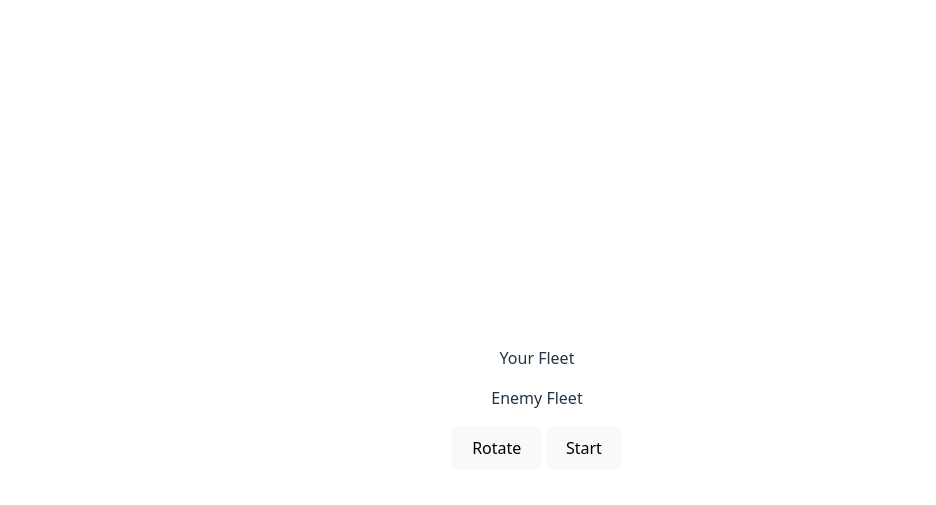
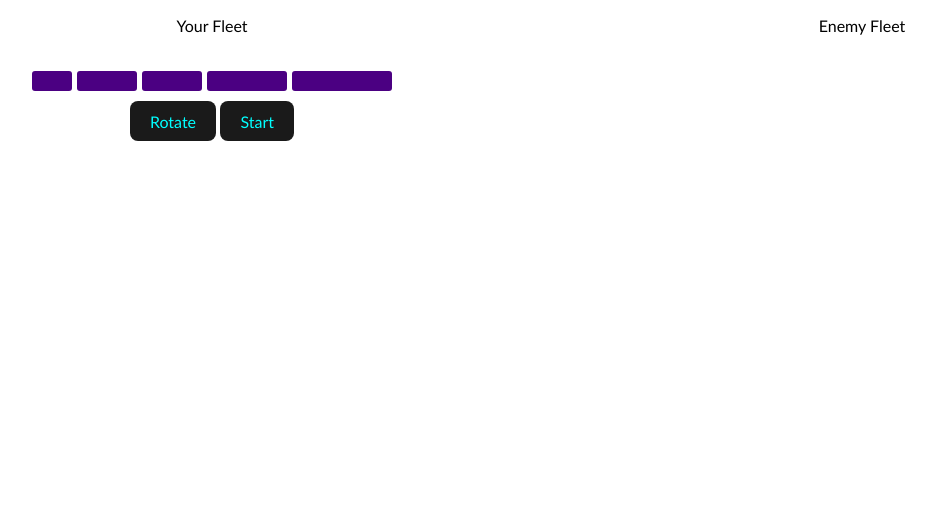
Before and after one commit to PriceLlewellyn/BomberCommand, a website built with Vite: page index.html in a window 1280 px wide. Shown: the whole page, without its empty margins (103-1039 px from the left). Built offline with nearby package versions, Linux system fonts and the light colour scheme.

Commit message:
started developing style of ships

```diff
--- a/src/style.css
+++ b/src/style.css
@@ -1,67 +1,16 @@
-:root {
-  font-family: system-ui, Avenir, Helvetica, Arial, sans-serif;
-  line-height: 1.5;
-  font-weight: 400;
-
-  color-scheme: light dark;
-  color: rgba(255, 255, 255, 0.87);
-  background-color: #242424;
-
-  font-synthesis: none;
-  text-rendering: optimizeLegibility;
-  -webkit-font-smoothing: antialiased;
-  -moz-osx-font-smoothing: grayscale;
+body {
+  margin: 0;
 }
 
-a {
-  font-weight: 500;
-  color: #646cff;
-  text-decoration: inherit;
-}
-a:hover {
-  color: #535bf2;
+
+#app {
+font-family: 'Trebuchet MS', 'Lucida Sans Unicode', 'Lucida Grande', 'Lucida Sans', Arial, sans-serif;
+text-align: center;
+display: grid;
+grid-template-columns: 1fr 1fr;
+grid-gap: 20px;
 }
 
-body {
-  margin: 0;
-  display: flex;
-  place-items: center;
-  min-width: 320px;
-  min-height: 100vh;
-}
-
-h1 {
-  font-size: 3.2em;
-  line-height: 1.1;
-}
-
-#app {
-  max-width: 1280px;
-  margin: 0 auto;
-  padding: 2rem;
-  text-align: center;
-}
-
-.logo {
-  height: 6em;
-  padding: 1.5em;
-  will-change: filter;
-  transition: filter 300ms;
-}
-.logo:hover {
-  filter: drop-shadow(0 0 2em #646cffaa);
-}
-.logo.vanilla:hover {
-  filter: drop-shadow(0 0 2em #3178c6aa);
-}
-
-.card {
-  padding: 2em;
-}
-
-.read-the-docs {
-  color: #888;
-}
 
 button {
   border-radius: 8px;
@@ -73,6 +22,7 @@ button {
   background-color: #1a1a1a;
   cursor: pointer;
   transition: border-color 0.25s;
+  color: aqua;
 }
 button:hover {
   border-color: #646cff;
@@ -82,15 +32,65 @@ button:focus-visible {
   outline: 4px auto -webkit-focus-ring-color;
 }
 
-@media (prefers-color-scheme: light) {
-  :root {
-    color: #213547;
-    background-color: #ffffff;
-  }
-  a:hover {
-    color: #747bff;
-  }
-  button {
-    background-color: #f9f9f9;
-  }
+#ships  {
+  vertical-align: bottom;
+  display: flex;
+  justify-content: center;
+  align-items: flex-start;
+  gap: 5px;
+  margin-bottom: 10px;
 }
+
+#ships div {
+  height: 20px;
+  background-color: indigo;
+  display: inline-block;
+  border-radius: 3px;
+}
+
+.destroyer {
+  aspect-ratio: 2/1;
+
+}
+
+.submarine {
+  aspect-ratio: 3/1;
+}
+
+.cruiser {
+  aspect-ratio: 3/1;
+}
+
+.battleship {
+  aspect-ratio: 4/1;
+}
+
+.carrier {
+  aspect-ratio: 5/1;
+}
+
+#ships div.rotated {
+  width: 20px;
+  height: auto;
+}
+
+.destroyer.rotated {
+  aspect-ratio: 1/2;
+
+}
+
+.submarine.rotated {
+  aspect-ratio: 1/3;
+}
+
+.cruiser.rotated {
+  aspect-ratio: 1/3;
+}
+
+.battleship.rotated {
+  aspect-ratio: 1/4;
+}
+
+.carrier.rotated {
+  aspect-ratio: 1/5;
+}
```
